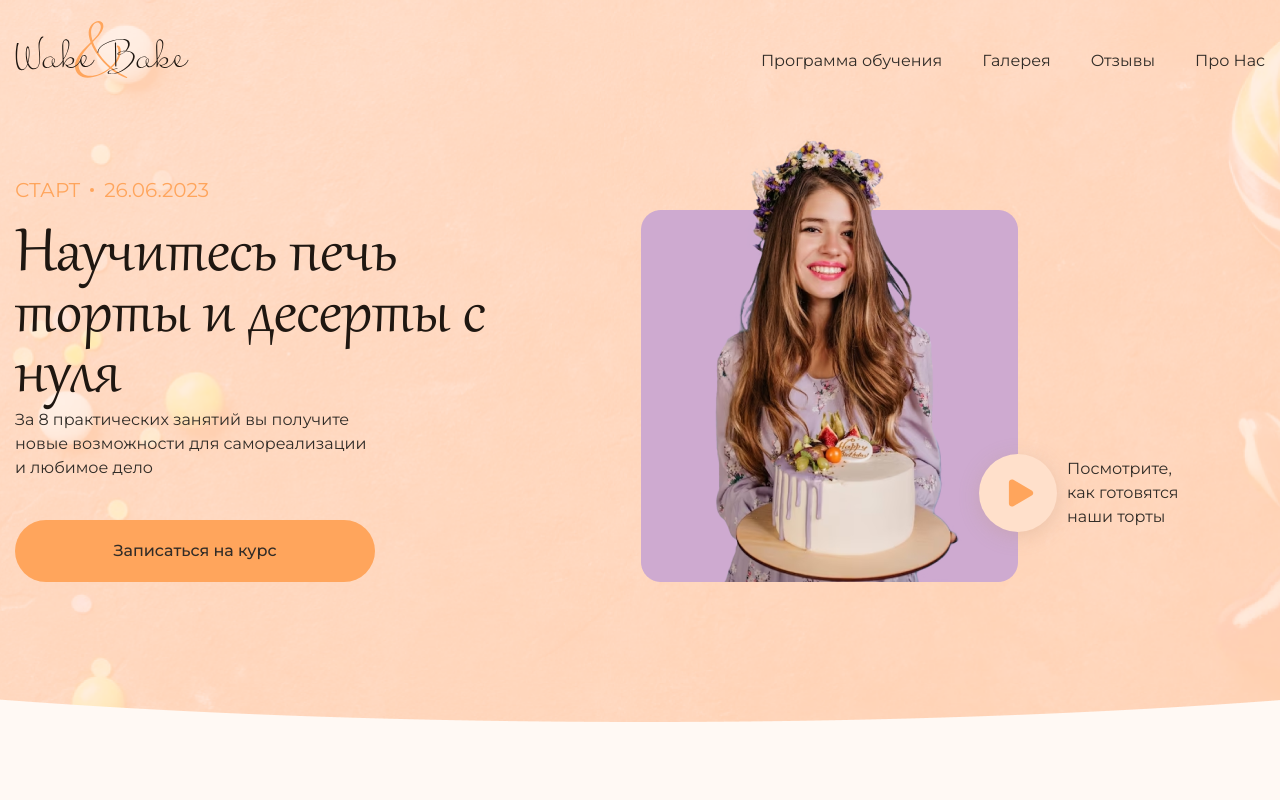
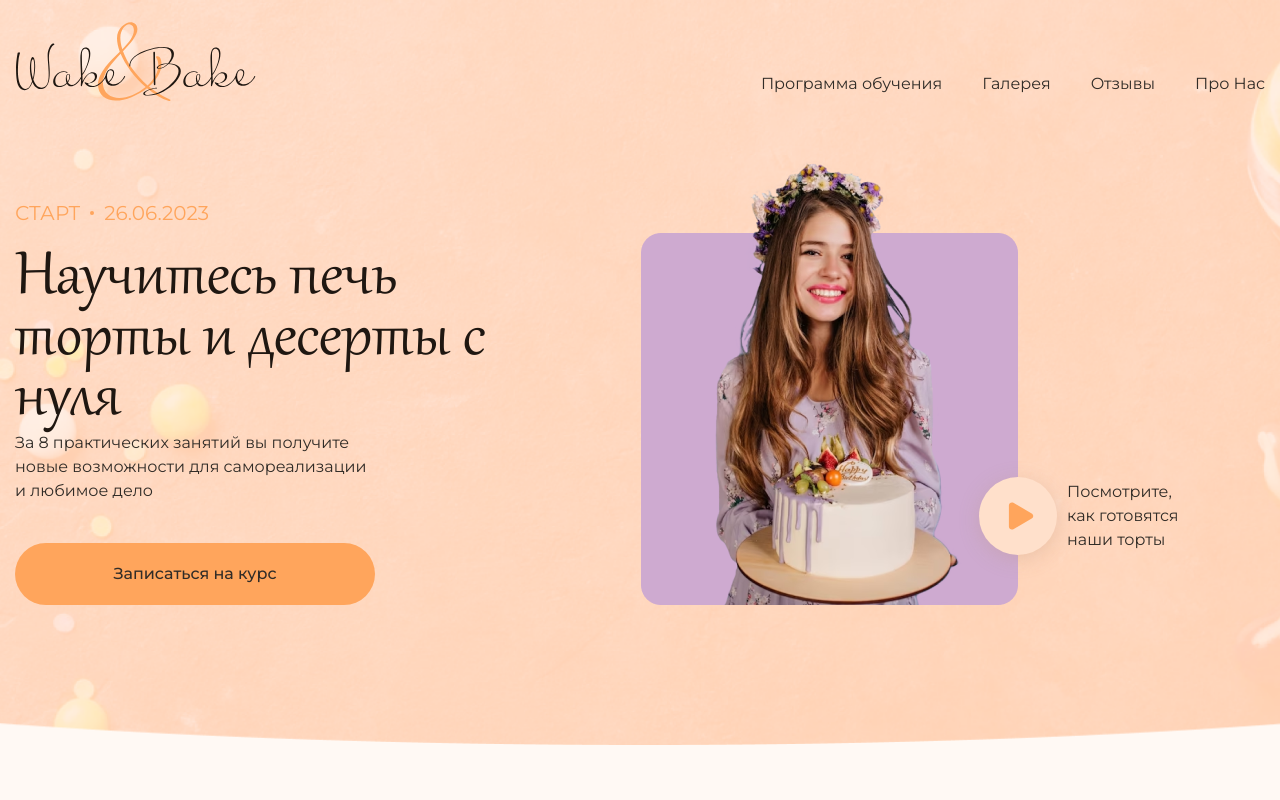
Before and after one commit to Sergei-Shmakov/wakebake, a plain HTML site: page index.html in a window 1280 px wide. Shown: the top 800 px of the page. Drawn offline with Linux system fonts and the light colour scheme.

Commit message:
Update header.css

```diff
--- a/css/header.css
+++ b/css/header.css
@@ -7,7 +7,7 @@
 	padding-top: 18px;
 }
 .header-logo {
-	max-width: 174px;
+	max-width: 250px;
 	z-index: 11;
 	-webkit-tap-highlight-color: transparent;
 }
```
